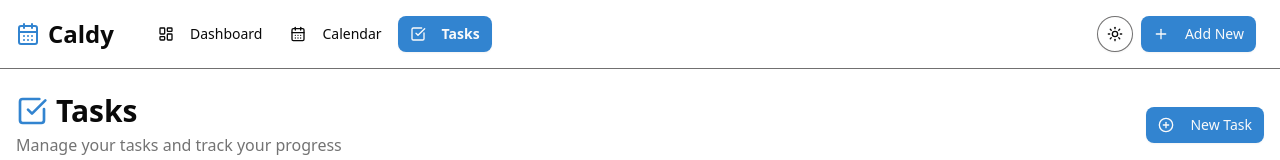
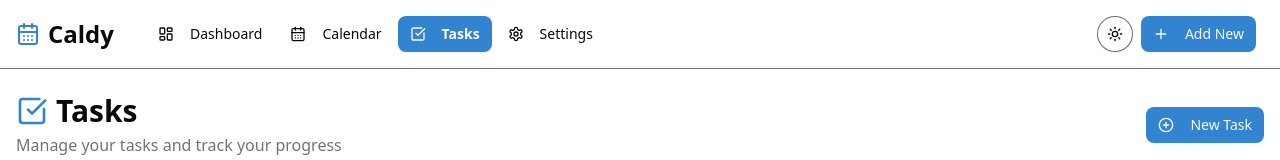
Before and after one commit to AadiXC0DE/Caldy, a Next.js app: page /tasks in a window 1280 px wide. Shown: the top 160 px of the page. Built offline with nearby package versions, Linux system fonts and the light colour scheme.

Commit message:
update Navbar

```diff
--- a/src/components/layout/Navbar.tsx
+++ b/src/components/layout/Navbar.tsx
@@ -49,6 +49,11 @@ export function Navbar() {
       name: 'Tasks',
       path: '/tasks',
       icon: <CheckSquare className="h-5 w-5 mr-2" />,
+    },
+    {
+      name: 'Settings',
+      path: '/settings',
+      icon: <Settings className="h-5 w-5 mr-2" />,
     },
   ];
 
```
